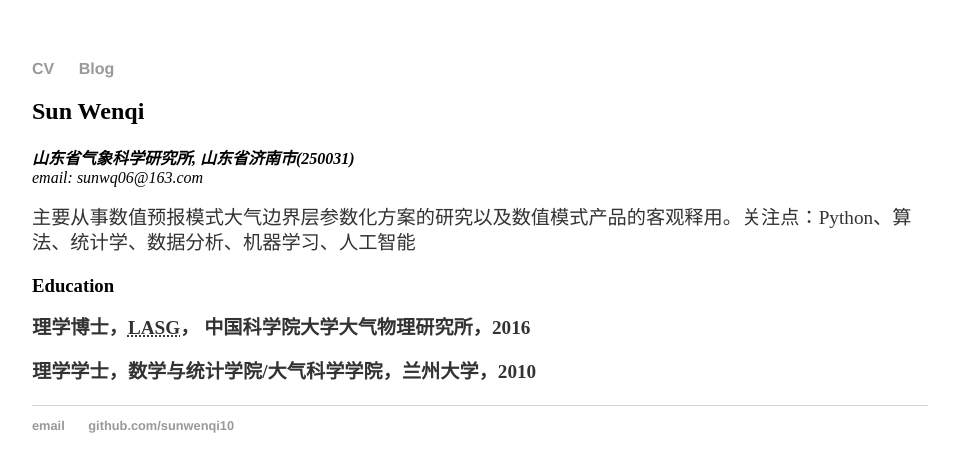
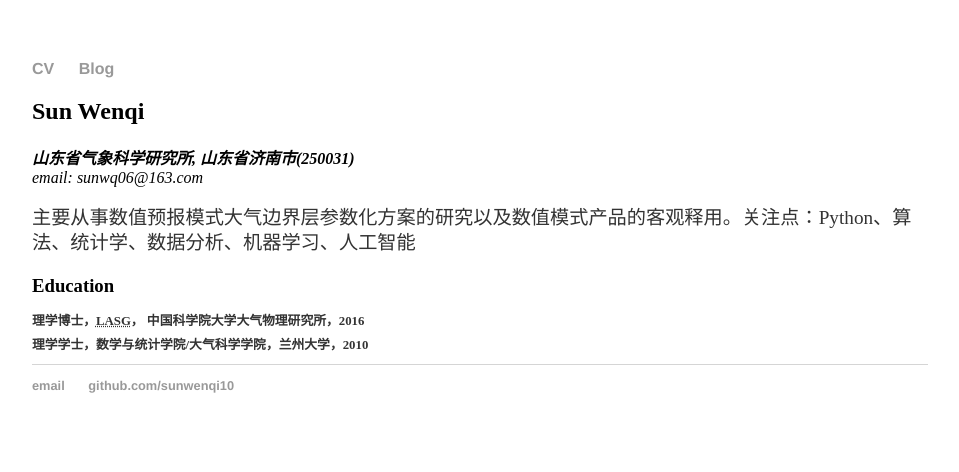
Before and after one commit to sunwenqi10/sunwenqi10.github.io, a Jekyll site: the page built from index.html, in a window 1280 px wide. Shown: the top 472 px of the page, without its empty margins (160-1119 px from the left). Built offline with Jekyll 4.4.1, drawn with Linux system fonts in a browser that asks for light colours.

Commit message:
Update index.html

```diff
--- a/index.html
+++ b/index.html
@@ -14,11 +14,11 @@ title: Sun Wenqi's Blog
 	主要从事数值预报模式大气边界层参数化方案的研究以及数值模式产品的客观释用。关注点：Python、算法、统计学、数据分析、机器学习、人工智能
 	</p>
 	<h3>Education</h3>
-	<p>
+	<p class="sizes">
 	        <strong>理学博士，<abbr title="大气科学和地球流体力学数值模拟国家重点实验室">LASG</abbr>，
 			中国科学院大学大气物理研究所，2016</strong>
 	</p>
-	<p>
+	<p class="sizes">
 	        <strong>理学学士，数学与统计学院/大气科学学院，兰州大学，2010</strong>
 	</p>
 </div>
```
